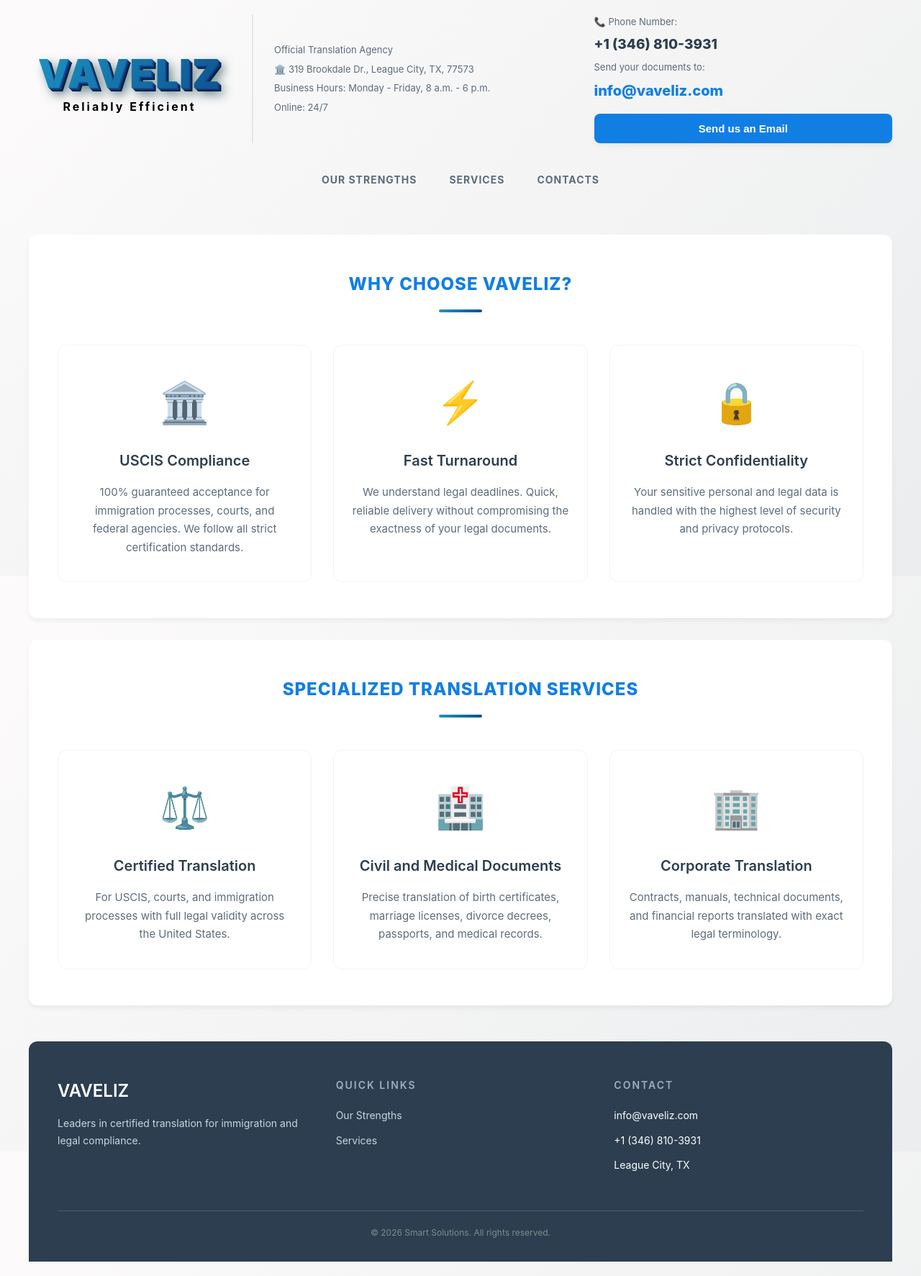
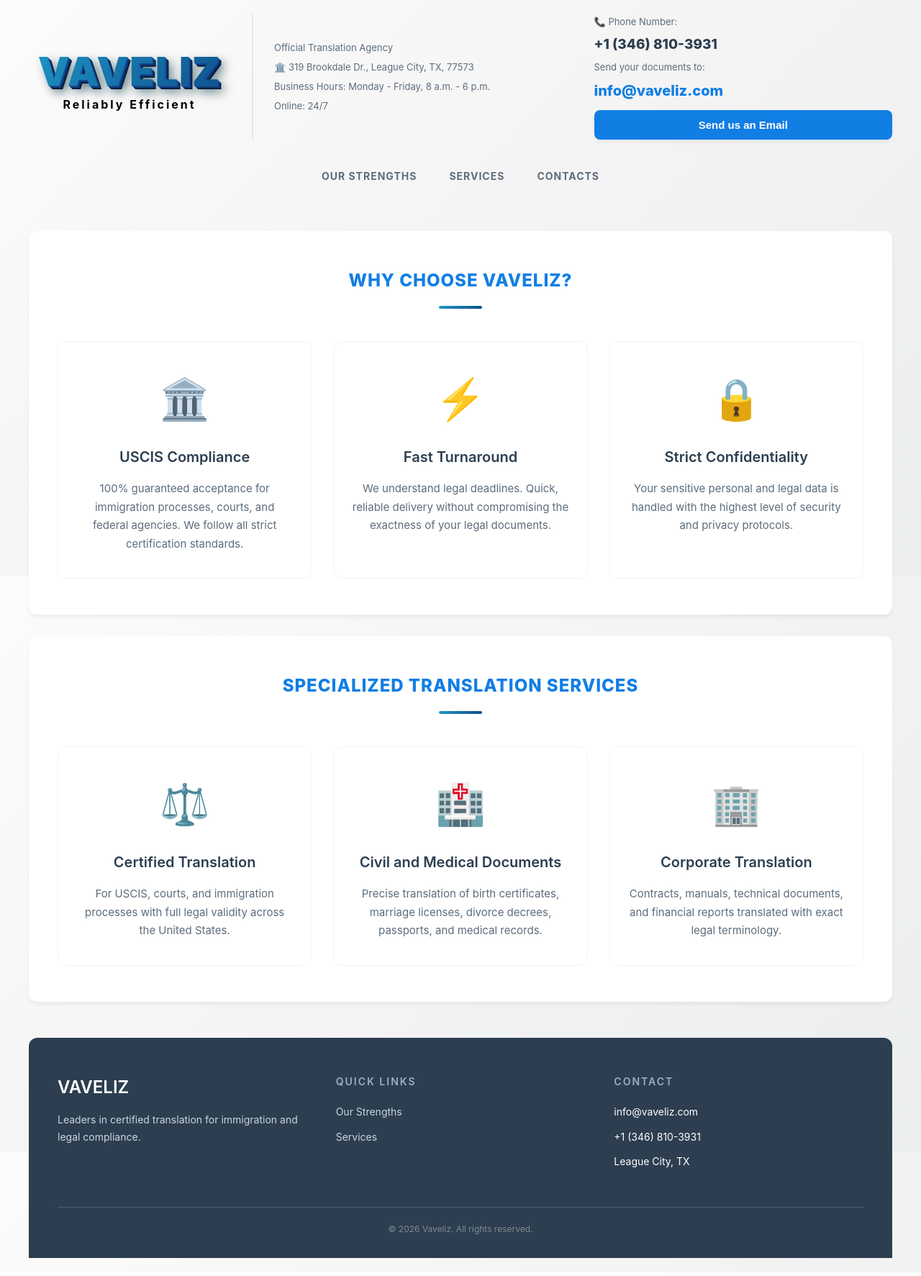
Before and after one commit to vavelizapp/vavelizapp, a React (Vite) app: page / in a window 1280 px wide. Shown: the whole page at 72% size. Built offline with nearby package versions, Linux system fonts and the light colour scheme.

Commit message:
limpiando

```diff
--- a/src/App.css
+++ b/src/App.css
@@ -134,7 +134,7 @@
   font-weight: bold;
   border-radius: 8px;
   cursor: pointer;
-  margin-top: 10px;
+  margin-top: 5px;
   transition: all 0.3s ease;
   text-decoration: none;
   text-align: center;
--- a/src/App.jsx
+++ b/src/App.jsx
@@ -131,7 +131,7 @@
           </div>
         </div>
         <div className="footer-bottom" style={{ textAlign: 'center', margin: '20px 0 0 0', fontSize: '12px', color: '#7f8c8d' }}>
-          &copy; {new Date().getFullYear()} Smart Solutions. All rights reserved.
+          &copy; {new Date().getFullYear()} Vaveliz. All rights reserved.
         </div>
       </footer>
 
```
